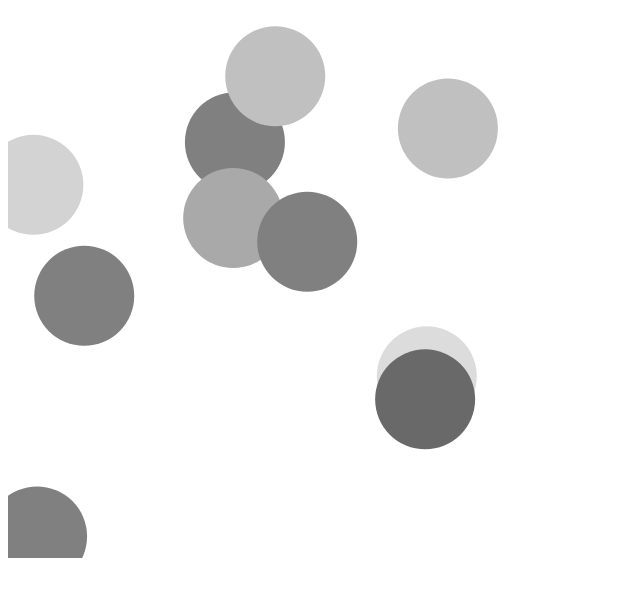
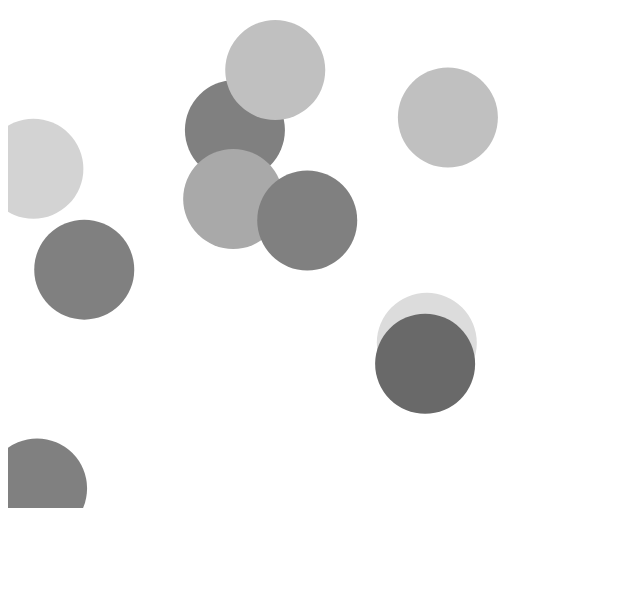
Before and after one commit to gjimenezjaumebalmes/DAWM06, a plain HTML site: page UF3/Mòduls/circle.html in a window 1280 px wide. Shown: the whole page, without its empty margins (0-640 px from the left). Drawn offline with Linux system fonts and the light colour scheme.

Commit message:
commit 10 circulos acabado

```diff
--- a/UF3/Mòduls/circle.html
+++ b/UF3/Mòduls/circle.html
@@ -6,16 +6,15 @@
 </head>
 
 <body>
-<canvas id="canvas" width = "500"  height = "550">
+<canvas id="canvas" width = "500"  height = "500">
 </canvas>
 
 <script>
-    function circle()
-    {
+    function circle() { // funcion circulo
         canvas  = document.getElementById("canvas");
         context = canvas.getContext("2d");
 
-        var numCircles = 10;
+        var numCircles = 10; // Numero de circulos
         var colors     = ["#DCDCDC",  "#D3D3D3", "#C0C0C0",  "#A9A9A9", "#808080", "#696969"]; // array colores grises
         var numColors  =  colors.length;
 
@@ -24,23 +23,29 @@
             var xPos       =  Math.random()*canvas.width; // Posicion aleatoria x
             var yPos       =  Math.random()*canvas.height; // Posicion aleatoria y
             var radius     = 50; // radio de los circulos
-            var colorIndex =  Math.random()*(numColors-1);
+            var colorIndex =  Math.random()*(numColors-1); // Color aleatorio
             colorIndex     =  Math.round(colorIndex);
+
             var color      =  colors[colorIndex];
 
             drawCircle(context, xPos, yPos, radius, color);
         }
     };
-    function drawCircle(context, xPos, yPos, radius, color)
-    {
+
+
+    function drawCircle(context, xPos, yPos, radius, color) { // Funcion dibujar circulos
+
         var startAngle        = (Math.PI/180)*0;
         var endAngle          = (Math.PI/180)*360;
+
         context.beginPath();
         context.arc(xPos, yPos, radius, startAngle, endAngle, false);
         context.fillStyle = color;
         context.fill();
     }
+
     circle()
+
 </script>
 
 </body>
```
